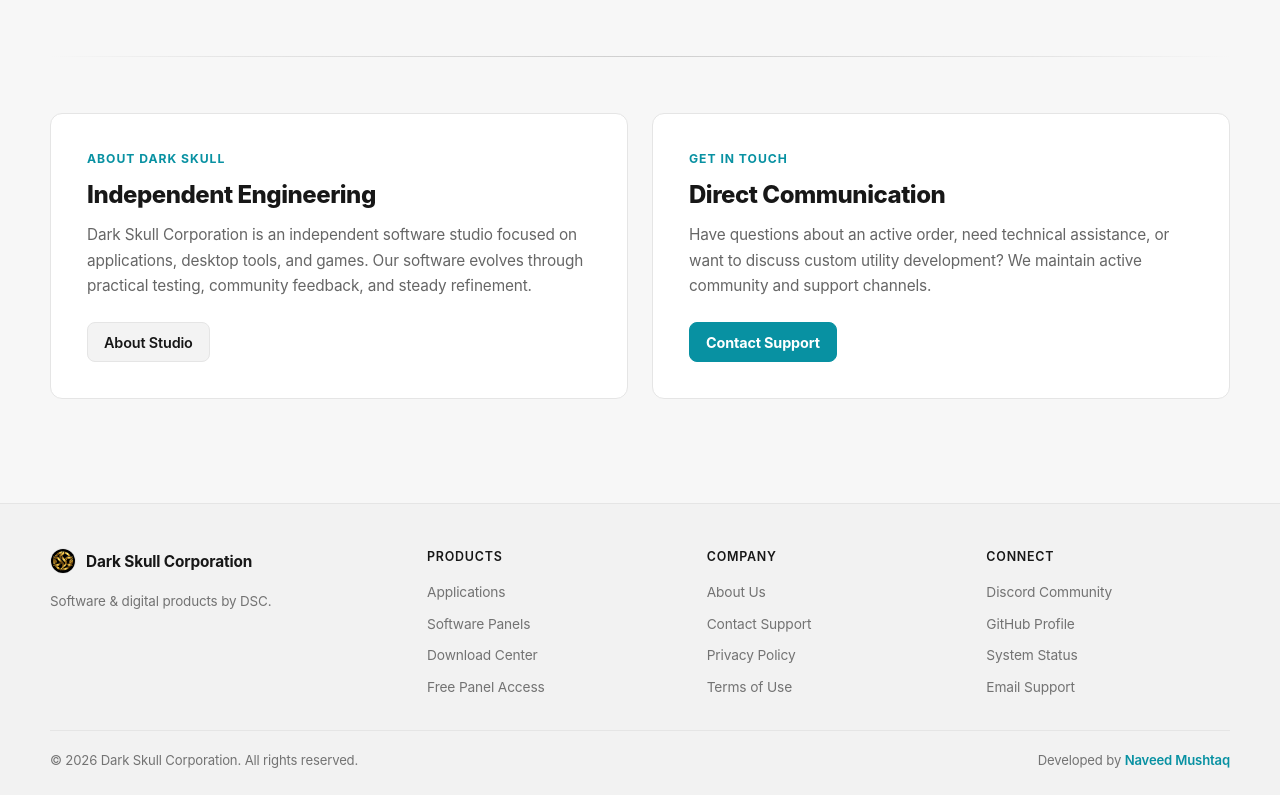
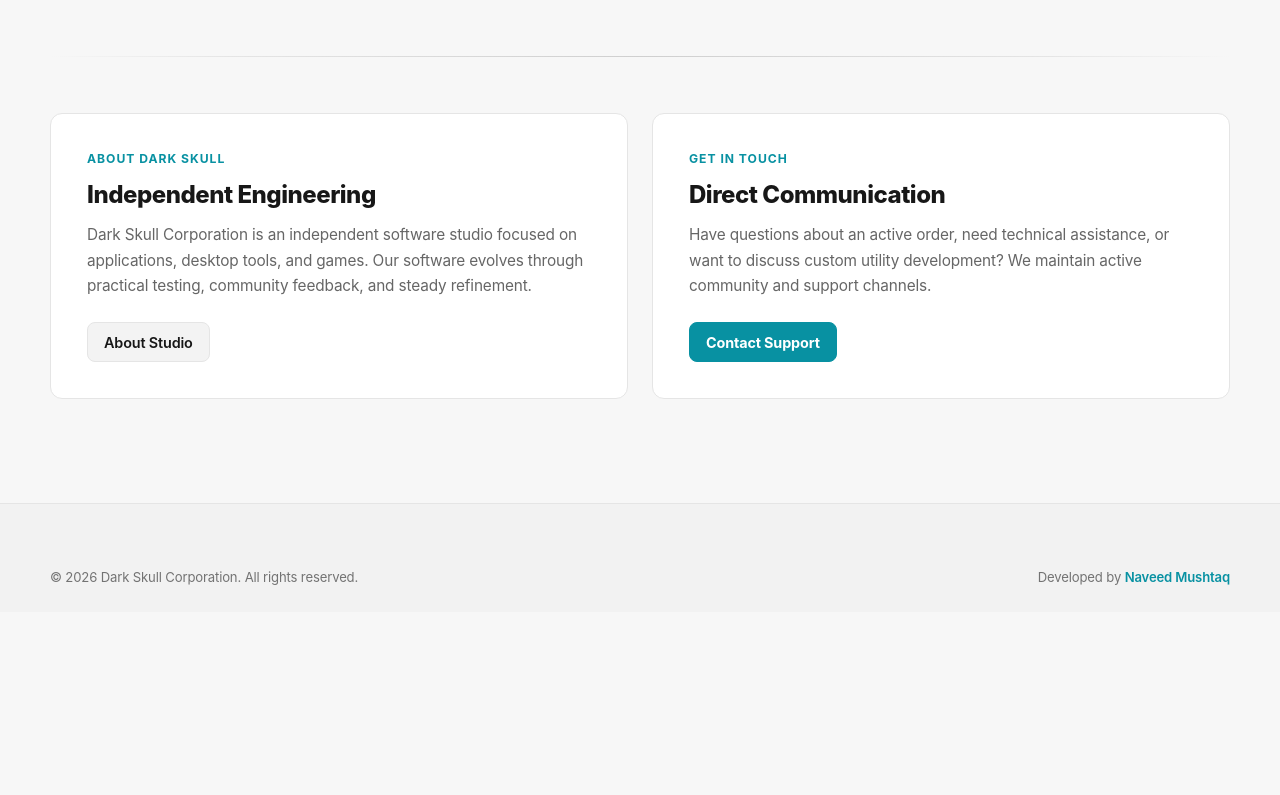
Before and after one commit to shahnaveed07/DSCWeb_React, a React (Vite) app: page / in a window 1280 px wide. Shown: the part 1886-2681 px from the top of the page. After the commit the page ends 2498 px from the top, so only its background shows below. Built offline with nearby package versions, Linux system fonts and the light colour scheme; no server answers.

Commit message:
Updated Footer

```diff
--- a/src/components/layout/SiteFooter.jsx
+++ b/src/components/layout/SiteFooter.jsx
@@ -4,95 +4,7 @@
   return (
     <footer id="dsc-footer" className="developer-footer">
       <div className="footer-container">
-        <div className="footer-grid">
-          <div className="footer-col footer-brand-col">
-            <NavLink className="footer-brand" to="/" aria-label="Dark Skull Corporation Home">
-              <picture>
-                <source srcSet="/images/dsclogo.webp" type="image/webp" />
-                <img
-                  src="/images/dsclogo.png"
-                  alt="Dark Skull Corporation"
-                  className="footer-brand-logo"
-                  width="32"
-                  height="32"
-                  loading="lazy"
-                />
-              </picture>
-              <span className="footer-brand-name">Dark Skull Corporation</span>
-            </NavLink>
-            <p className="footer-desc">
-              Software &amp; digital products by DSC.
-            </p>
-          </div>
 
-          <div className="footer-col">
-            <span className="footer-col-title">Products</span>
-            <ul className="footer-links">
-              <li>
-                <NavLink to="/pages/apps">Applications</NavLink>
-              </li>
-              <li>
-                <NavLink to="/pages/products">Software Panels</NavLink>
-              </li>
-              <li>
-                <NavLink to="/pages/downloads">Download Center</NavLink>
-              </li>
-              <li>
-                <NavLink to="/pages/freepanel">Free Panel Access</NavLink>
-              </li>
-            </ul>
-          </div>
-
-          <div className="footer-col">
-            <span className="footer-col-title">Company</span>
-            <ul className="footer-links">
-              <li>
-                <NavLink to="/pages/about">About Us</NavLink>
-              </li>
-              <li>
-                <NavLink to="/pages/contact">Contact Support</NavLink>
-              </li>
-              <li>
-                <NavLink to="/pages/privacy-policy">Privacy Policy</NavLink>
-              </li>
-              <li>
-                <NavLink to="/pages/terms">Terms of Use</NavLink>
-              </li>
-            </ul>
-          </div>
-
-          <div className="footer-col">
-            <span className="footer-col-title">Connect</span>
-            <ul className="footer-links">
-              <li>
-                <a
-                  href="https://discord.gg/XB2Zjmsb7K"
-                  target="_blank"
-                  rel="noopener noreferrer"
-                >
-                  Discord Community
-                </a>
-              </li>
-              <li>
-                <a
-                  href="https://github.com/shahnaveed07"
-                  target="_blank"
-                  rel="noopener noreferrer"
-                >
-                  GitHub Profile
-                </a>
-              </li>
-              <li>
-                <NavLink to="/pages/status">System Status</NavLink>
-              </li>
-              <li>
-                <a href="mailto:darkskullcorporation@gmail.com">
-                  Email Support
-                </a>
-              </li>
-            </ul>
-          </div>
-        </div>
 
         <div className="footer-bottom">
           <p className="footer-copyright">
```
